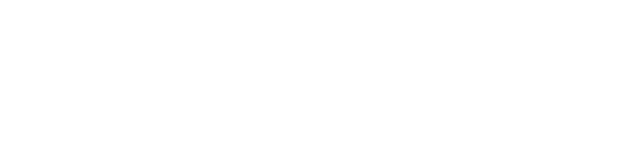
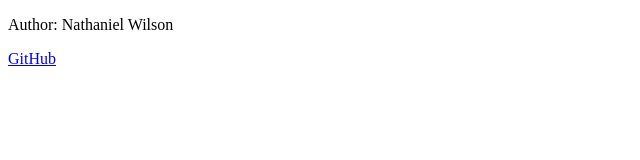
Before and after one commit to Nathanos56/CS260-Startup, a plain HTML site: page index.html in a window 1280 px wide. Shown: the whole page, without its empty margins (0-640 px from the left). Drawn offline with Linux system fonts and the light colour scheme.

Commit message:
updated header and footer

```diff
--- a/index.html
+++ b/index.html
@@ -1,2 +1,15 @@
 <!DOCTYPE html>
 <lang="en">
+
+<head>
+    <title>Window Display</title>
+    <!-- tab icon -->
+    <!--<link rel="icon" href="favicon.ico" /> -->
+</head>
+<body>
+
+</body>
+<footer>
+    <p>Author: Nathaniel Wilson</p>
+    <p><a href="https://github.com/Nathanos56/CS260-Startup">GitHub</a></p>
+</footer>
```
